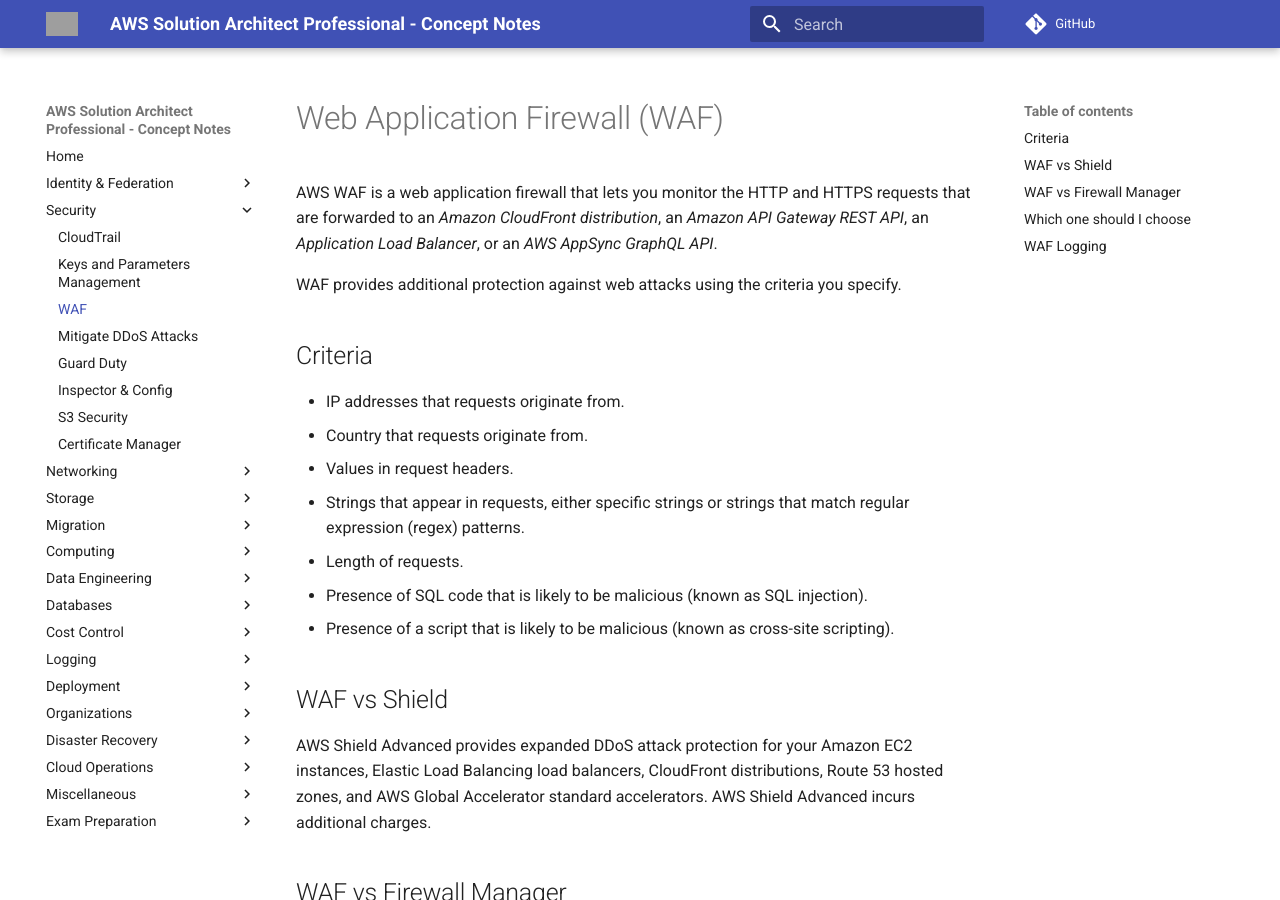
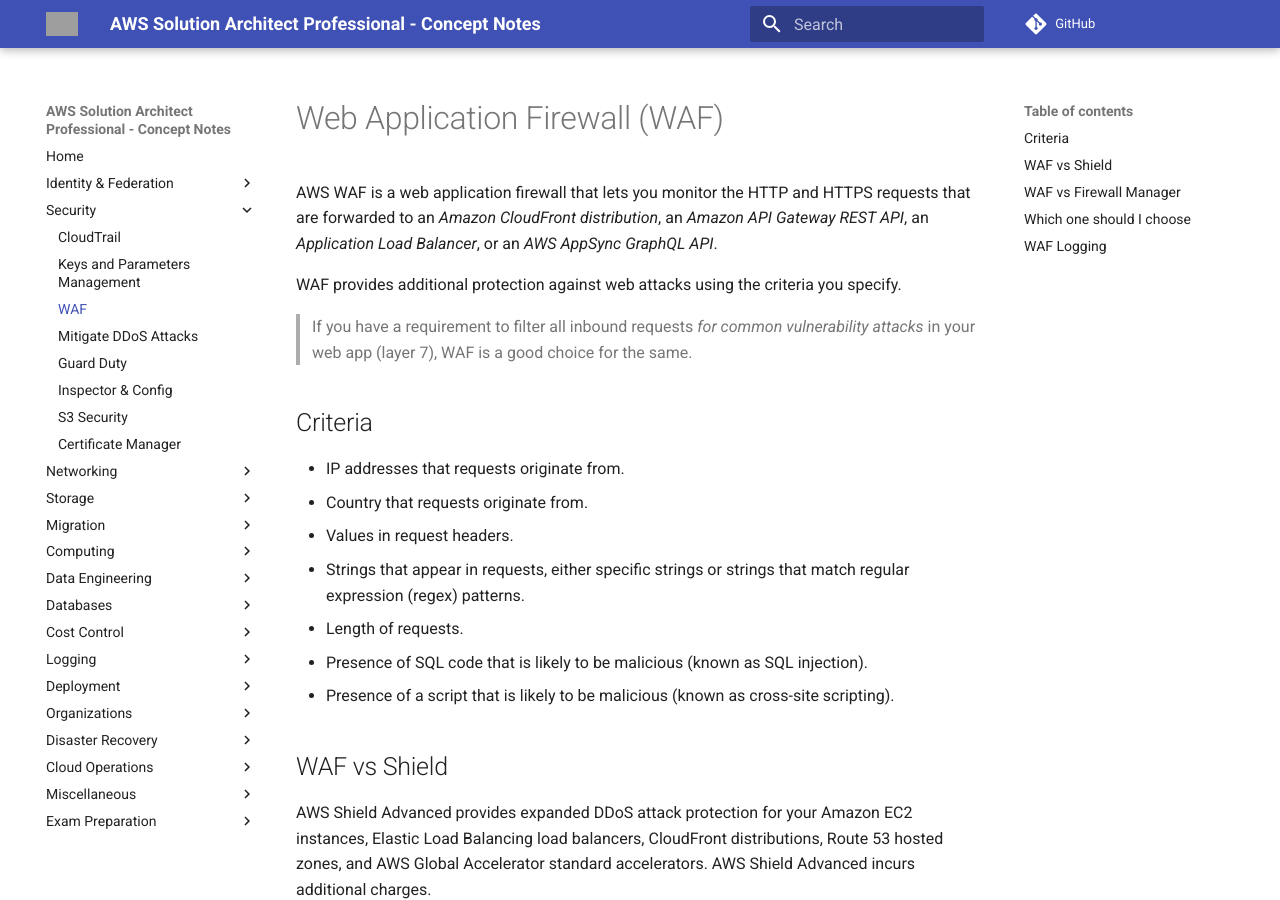
Before and after one commit to jeyabalajis/aws-certified-sa-pro-notes, an MkDocs documentation site: the page built from docs/security/waf.md, in a window 1280 px wide and 900 px high. Built offline with MkDocs 1.6.1 and Material for MkDocs 9.7.7, drawn with Linux system fonts in a browser that asks for light colours; comment, search, counter and statistics services are not loaded; grey boxes are pictures that could not be loaded.

Commit message:
Update waf.md

```diff
--- a/docs/security/waf.md
+++ b/docs/security/waf.md
@@ -3,6 +3,8 @@
 AWS WAF is a web application firewall that lets you monitor the HTTP and HTTPS requests that are forwarded to an _Amazon CloudFront distribution_, an _Amazon API Gateway REST API_, an _Application Load Balancer_, or an _AWS AppSync GraphQL API_.
 
 WAF provides additional protection against web attacks using the criteria you specify.
+
+> If you have a requirement to filter all inbound requests _for common vulnerability attacks_ in your web app (layer 7), WAF is a good choice for the same.
 
 ## Criteria
 
```
